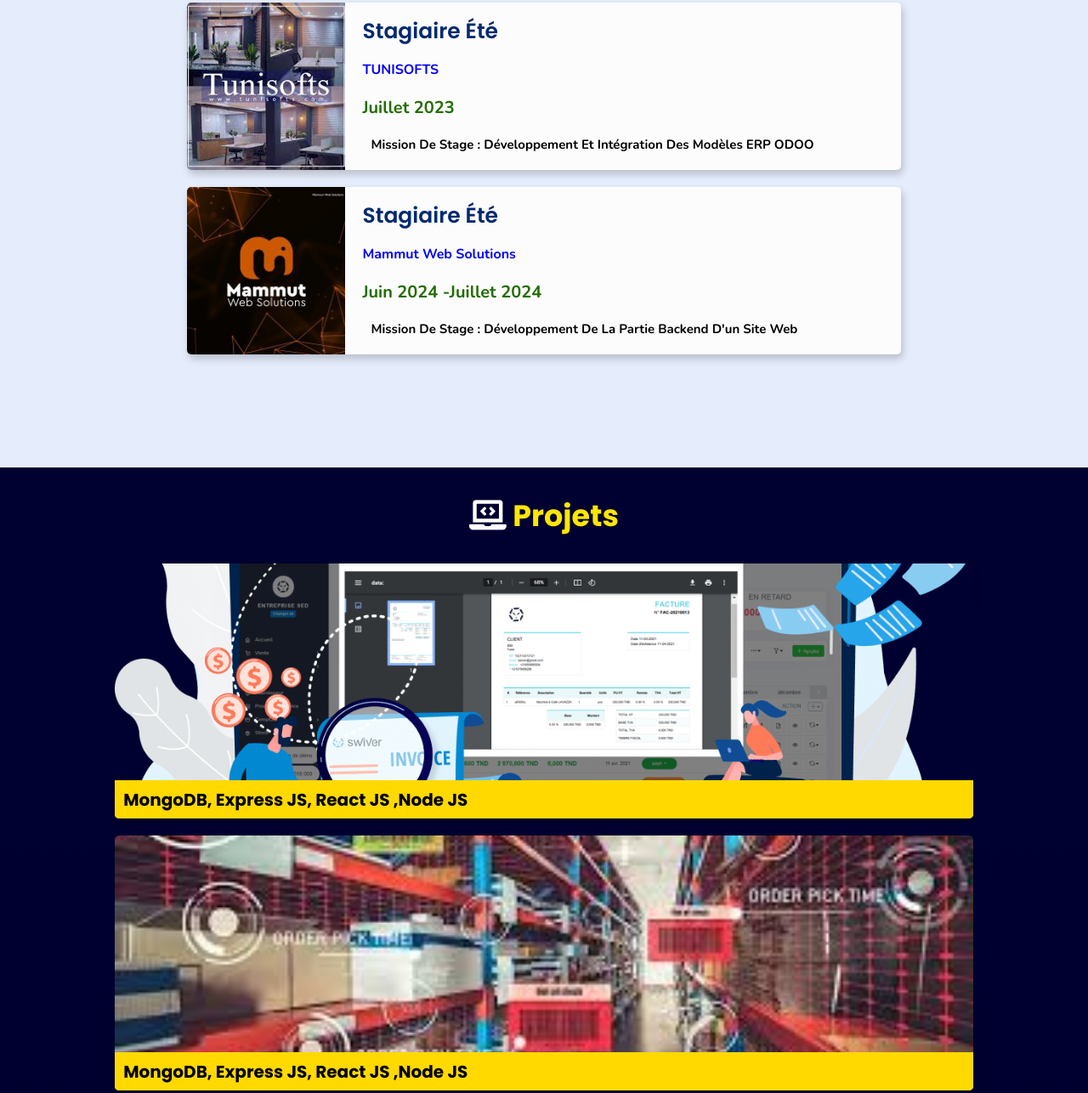
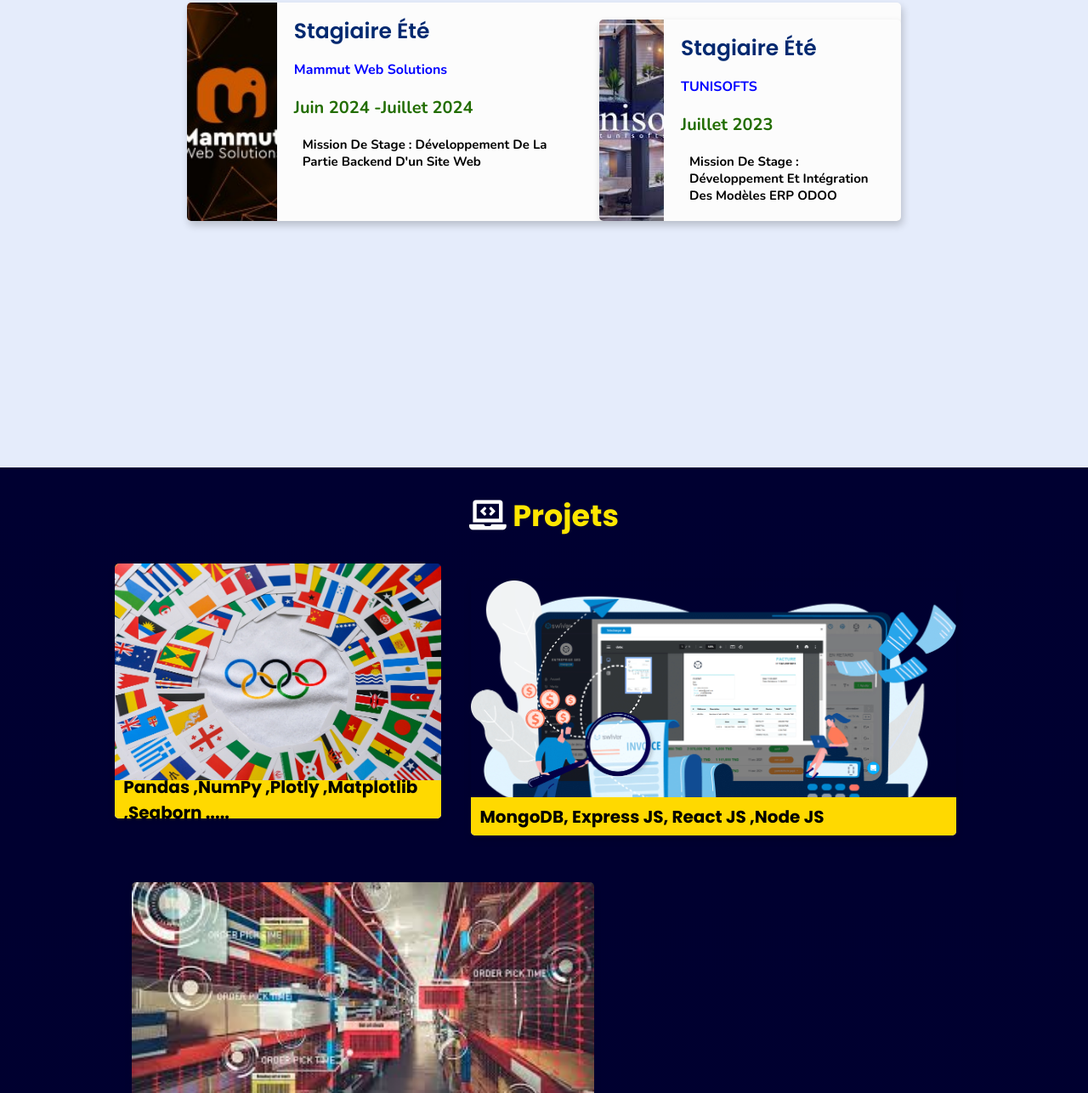
Before and after one commit to MohamedOuni1/site-portfolio, a plain HTML site: page index.html in a window 1280 px wide. Shown: the part 2410-3696 px from the top of the page at 85% size. Drawn offline with nearby package versions, Linux system fonts and the light colour scheme; no server answers.

Commit message:
Update index.html

```diff
--- a/index.html
+++ b/index.html
@@ -94,7 +94,7 @@
       </div>
 
       <div class="resumebtn">
-          <a href="https://drive.google.com/file/d/1DaKu8WktdnwfvEd-CDrx0dCwSZEyQf11/view?usp=sharing" target="_blank" class="btn"><span>Voir mon CV</span>
+          <a href="https://drive.google.com/file/d/1c5V-nTH7fNdySgGPCD6f5quMtGndoUxi/view?usp=sharing" target="_blank" class="btn"><span>Voir mon CV</span>
               <i class="fas fa-chevron-right"></i>
           </a>
       </div>
@@ -267,7 +267,17 @@
 
 
     <div class="box-container">
+    <div class="box">
+      <div class="image">
+      <img draggable="false" src="./assets/images/m.jfif" title="Mammut Web Solutions  ">
+      </div>
+      <div class="content">
+      <h3>Stagiaire été</h3>
+      <a target="_blank" href="https://www.mammut-corporation.com/"style="text-align: left; color:blue; font-size: 16px;" > Mammut Web Solutions</a>
+      <h4>Juin 2024 -Juillet 2024</h4>
+      <a style="color:black;">  <p>Mission de stage : Développement de la partie backend d'un site web</p></a>
 
+      </div>
     <div class="box">
         <div class="image">
         <img draggable="false" src="./assets/images/tn.jpg" title="Tunisofts  ">
@@ -281,17 +291,7 @@
         </div>
     </div>
 
-    <div class="box">
-      <div class="image">
-      <img draggable="false" src="./assets/images/m.jfif" title="Mammut Web Solutions  ">
-      </div>
-      <div class="content">
-      <h3>Stagiaire été</h3>
-      <a target="_blank" href="https://www.mammut-corporation.com/"style="text-align: left; color:blue; font-size: 16px;" > Mammut Web Solutions</a>
-      <h4>Juin 2024 -Juillet 2024</h4>
-      <a style="color:black;">  <p>Mission de stage : Développement de la partie backend d'un site web</p></a>
 
-      </div>
 
 
 
@@ -303,6 +303,25 @@
 <section class="work" id="work" >
 
   <h2 class="heading"><i class="fas fa-laptop-code"></i>  <span>Projets</span></h2>
+
+
+<div class="box-container">
+
+  <div class="box tilt">
+    <img draggable="false" src="./assets/images/2.jpg" alt="" />
+    <div class="content">
+      <div class="tag">
+      <h3>Pandas ,NumPy ,Plotly  ,Matplotlib  ,Seaborn  .....</h3>
+      </div>
+      <div class="desc">
+        <p>Projet de Scraping, Analyse et Prédiction des Performances Olympiques</p>
+        <div class="btns">
+          <a href="https://github.com/MohamedOuni1/Projet_Scrapping" class="btn" target="_blank">Code <i class="fas fa-code"></i></a>
+        </div>
+      </div>
+    </div>
+  </div>
+
 
 
 
@@ -324,7 +343,7 @@
       <div class="desc">
         <p>Génération des factures, choix des articles , choix du client</p>
         <div class="btns">
-          <a href="https://github.com/MohamedOuni1/Gestion-des-factures" class="btn" target="_blank">Code <i class="fas fa-code"></i></a>
+          <a href="https://github.com/MohamedOuni1/Projet-Mern-Facture" class="btn" target="_blank">Code <i class="fas fa-code"></i></a>
         </div>
       </div>
     </div>
@@ -342,7 +361,7 @@
       <div class="desc">
         <p>Ajout, recherche, modification des données, base de prix, comparaison des prix…</p>
         <div class="btns">
-          <a href="https://github.com/MohamedOuni1/Gestions-des-Fournisseurs-et-des-Tiers" class="btn" target="_blank">Code <i class="fas fa-code"></i></a>
+          <a href="https://github.com/MohamedOuni1/Projet-Mern-Fournisseur" class="btn" target="_blank">Code <i class="fas fa-code"></i></a>
         </div>
       </div>
     </div>
@@ -633,6 +652,15 @@
                 </div>
             </div>
 
+                <div class="blog">
+              <a href="https://www.linkedin.com/posts/activity-7274542821766787072-YNAl?utm_source=share&utm_medium=member_desktop">  <img src="./assets/images/1.jpg" alt=""></a>
+              <div class="blog-text">
+                    <h4>
+                      Environnement Technique : HTML , CSS , PHP .                            </h4>
+
+                </div>
+            </div>
+
 
 
 
@@ -737,7 +765,7 @@
       </div>
   </div>
 
-  <h1 class="credit">    © 2024 Copyright :</i>  <a href="https://www.linkedin.com/in/mohamedouni/"> Mohamed Ouni</a></h1>
+  <h1 class="credit">    © 2025 Copyright :</i>  <a href="https://www.linkedin.com/in/mohamedouni/"> Mohamed Ouni</a></h1>
 
 </section>
 <!-- footer section ends -->
```
